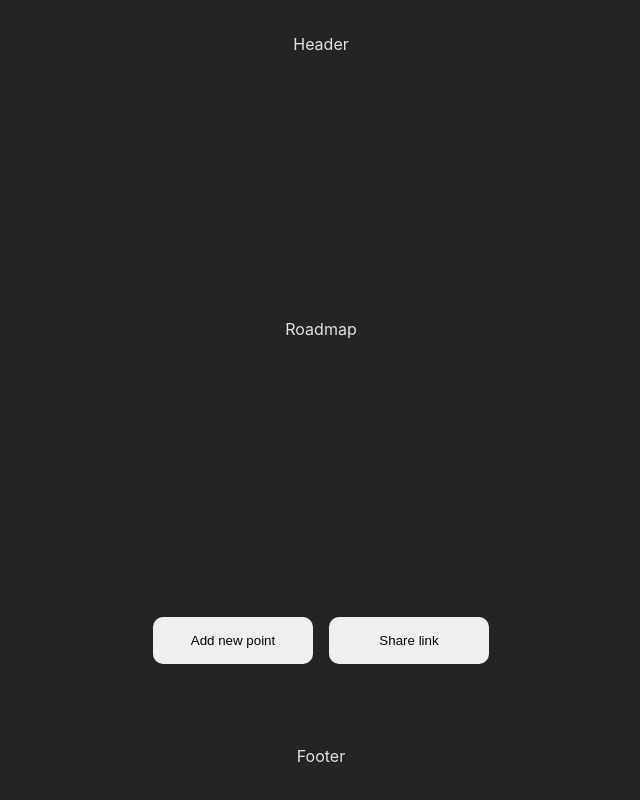
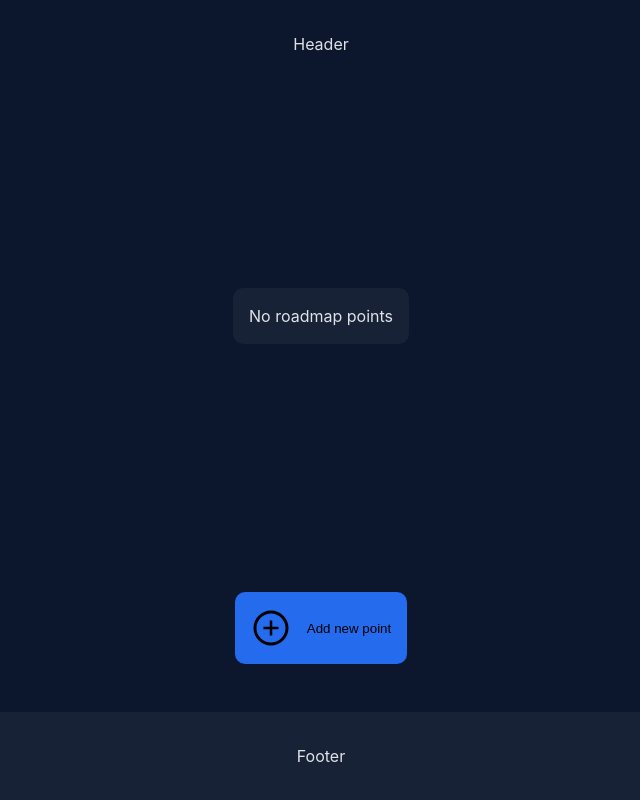
Before and after one commit to pawelrybka/React-Typescript-Game, a React (Vite) app: page / in a window 1280 px wide. Shown: the whole page, without its empty margins (319-959 px from the left). Built offline with nearby package versions, Linux system fonts and the light colour scheme.

Commit message:
AddPointModal buttons logic

```diff
--- a/src/App.css
+++ b/src/App.css
@@ -4,12 +4,16 @@
   font-weight: 400;
   color-scheme: light dark;
   color: rgba(255, 255, 255, 0.87);
-  background-color: #242424;
+  background-color: rgb(12,22,45);
   font-synthesis: none;
   text-rendering: optimizeLegibility;
   -webkit-font-smoothing: antialiased;
   -moz-osx-font-smoothing: grayscale;
   -webkit-text-size-adjust: 100%;
+  --light-blue: rgb(37,107,237);
+  --dark-blue: rgb(23,34,54);
+  --background-blue: rgb(12,22,45);
+  --confirm-green: rgb(55,137,55);
 }
 
 *{
@@ -18,8 +22,6 @@
   box-sizing: border-box;
 }
 
-
-
 body {
   min-height: 100vh;
 }
--- a/src/App.tsx
+++ b/src/App.tsx
@@ -4,7 +4,6 @@ import Footer from './components/Footer/Footer'
 import Roadmap from './components/Roadmap/Roadmap'
 import MainLayout from './components/MainLayout/MainLayout'
 import ButtonSection from './components/ButtonSection/ButtonSection'
-import ShareButton from './components/ShareButton/ShareButton'
 
 function App() {
 
--- a/src/components/AddPointButton/AddPointButton.module.css
+++ b/src/components/AddPointButton/AddPointButton.module.css
@@ -1,7 +1,11 @@
 .addPointButton{
-    width: 10rem;
+    display: flex;
+    justify-content: center;
+    align-items: center;
     padding: 1rem;
+    gap: 1rem;
     border: none;
     border-radius: 10px;
     cursor: pointer;
+    background-color: var(--light-blue);
 }
--- a/src/components/AddPointButton/AddPointButton.tsx
+++ b/src/components/AddPointButton/AddPointButton.tsx
@@ -2,7 +2,7 @@ import styles from './AddPointButton.module.css'
 import AddPointModal from '../AddPointModal/AddPointModal'
 import { useState } from 'react'
 import BlurBackground from '../BlurBackground/BlurBackground'
-
+import { AiOutlinePlusCircle } from 'react-icons/ai';
 
 const AddPointButton = () => {
 
@@ -13,6 +13,7 @@ const AddPointButton = () => {
   return (
     <>
       <button className={styles.addPointButton} onClick={onClick}>
+        <AiOutlinePlusCircle size={40}/>
         <span>Add new point</span>
       </button>
       <AddPointModal
--- a/src/components/AddPointModal/AddPointModal.module.css
+++ b/src/components/AddPointModal/AddPointModal.module.css
@@ -9,7 +9,7 @@
     z-index: 2;
     opacity: 0;
     transition: .3s ease-in-out;
-    border: 1px solid rgb(32,110,236);
+    border: 1px solid var(--light-blue);
     display: flex;
     flex-direction: column;
 }
@@ -21,12 +21,12 @@
     align-items: center;
     padding: 1rem;
     box-sizing: border-box;
-    background-color:rgb(23,34,54);
+    background-color:var(--dark-blue);
 }
 
 .addpointmodal__header button{
     padding: .5rem;
-    background-color: rgb(32,110,236);
+    background-color: var(--light-blue);
     border: none;
     border-radius: 10px;
     display: flex;
@@ -37,7 +37,7 @@
 
 .addpointmodal__content{
     padding: 1rem;
-    background-color: rgb(12,22,45);
+    background-color: var(--background-blue);
     flex: 1;
     border-radius: 0 0 20px 20px;
     display: flex;
@@ -47,7 +47,7 @@
 
 .form{
     display: flex;
-    background-color: rgb(23,34,54);
+    background-color: var(--dark-blue);
     padding: 1rem;
     justify-content: space-between;
     border-radius: 10px;
@@ -56,7 +56,7 @@
 
 .form input{
     padding: .6rem;
-    border: 1px solid rgb(37,107,237);
+    border: 1px solid var(--light-blue);
     border-radius: 10px;
 }
 
@@ -67,11 +67,11 @@
     overflow-x: auto;
 }
 
-.buttons button{
+.buttons input{
     padding: 1rem;
     border-radius: 10px;
     border: none;
-    background-color: rgb(37,107,237);
+    background-color: var(--light-blue);
     cursor: pointer;
 }
 
@@ -83,7 +83,7 @@
 
 .timesection__header{
     padding: 1rem 2rem;
-    background-color: rgb(23,34,54);
+    background-color: var(--dark-blue);
     display: flex;
     justify-content: space-between;
     border-radius: 10px;
@@ -96,7 +96,7 @@
 }
 
 .timesection__buttons button{
-    background-color: rgb(37,107,237);
+    background-color: var(--light-blue);
     border: none;
     border-radius: 10px;
     cursor: pointer;
@@ -113,9 +113,14 @@
     padding: 2rem;
     border-radius: 10px;
     border: none;
-    background-color: rgb(55,137,55);
+    background-color: var(--confirm-green);
     cursor: pointer;
 }
+
+
+
+
+
 
 .visible{
     visibility: visible;
--- a/src/components/AddPointModal/AddPointModal.tsx
+++ b/src/components/AddPointModal/AddPointModal.tsx
@@ -1,5 +1,6 @@
 import styles from './AddPointModal.module.css'
-import { AiOutlineClose } from 'react-icons/ai';
+import { AiOutlineClose } from 'react-icons/ai'
+import { useState } from 'react'
 
 type AddPointModalProps = {
   active: boolean;
@@ -10,7 +11,11 @@ const AddPointModal = ({active, setActive}: AddPointModalProps) => {
 
   const tech = ["HTML", "CSS", "Javascript", "Typescript", "React", "Vue", "Tailwind", "SASS"]
 
+  const[value, setValue] = useState("")
+
   const handleChange = () => setActive(!active)
+
+  const handleValue = (e: any) => setValue(e.target.value)
 
   return (
     <div className={`${styles.addpointmodal} ${active ? styles.visible : ''}`}>
@@ -21,12 +26,12 @@ const AddPointModal = ({active, setActive}: AddPointModalProps) => {
       <div className={styles.addpointmodal__content}>
         <form className={styles.form}>
           <label>Roadmap point title</label>
-          <input type="text" />
+          <input type="text" value={value}/>
         </form>
         <p>Suggestions:</p>
         <div className={styles.buttons}>
           {
-            tech.map(tech => <button>{tech}</button>)
+            tech.map(tech => <input type='button' value={tech} onClick={handleValue}/>)
           }
         </div>
         <div className={styles.timesection}>
--- a/src/components/ButtonSection/ButtonSection.tsx
+++ b/src/components/ButtonSection/ButtonSection.tsx
@@ -6,7 +6,7 @@ const ButtonSection = () => {
   return (
     <div className={styles.buttonSection}>
         <AddPointButton/>
-        <ShareButton/>
+        {/* <ShareButton/> */}
     </div>
   )
 }
--- a/src/components/Footer/Footer.module.css
+++ b/src/components/Footer/Footer.module.css
@@ -1,4 +1,5 @@
 .footer{
     padding: 2rem;
     text-align: center;
+    background-color: var(--dark-blue);
 }
--- a/src/components/Roadmap/Roadmap.module.css
+++ b/src/components/Roadmap/Roadmap.module.css
@@ -1,6 +1,13 @@
 .roadmap{
     flex: 1;
-    text-align: center;
-    display: grid;
+    display: flex;
+    justify-content: center;
     align-items: center;
 }
+
+.roadmap p {
+    background-color: red;
+    padding: 1rem;
+    border-radius: 10px;
+    background-color: var(--dark-blue);
+}
--- a/src/components/Roadmap/Roadmap.tsx
+++ b/src/components/Roadmap/Roadmap.tsx
@@ -3,7 +3,7 @@ import styles from './Roadmap.module.css'
 const Roadmap = () => {
   return (
     <div className={styles.roadmap}>
-      Roadmap
+      <p>No roadmap points</p>
     </div>
   )
 }
```
